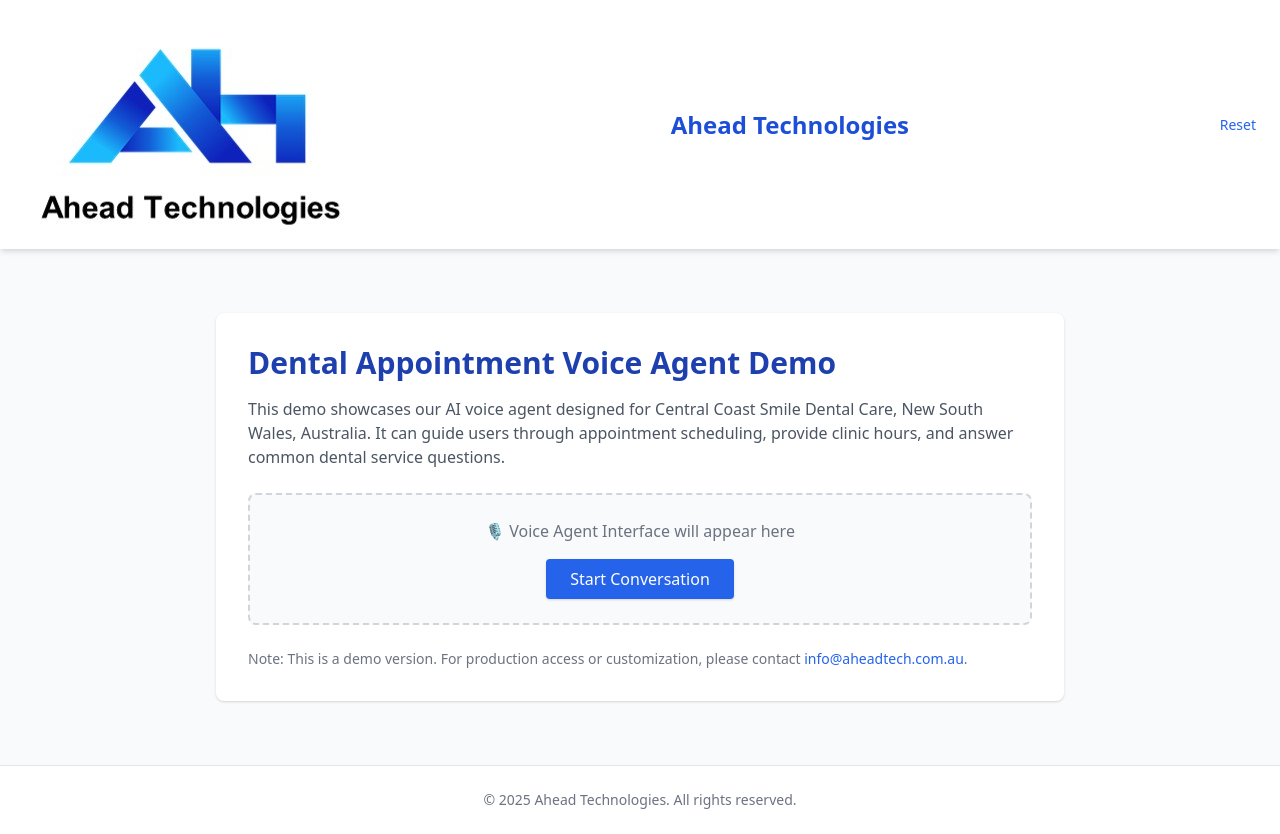
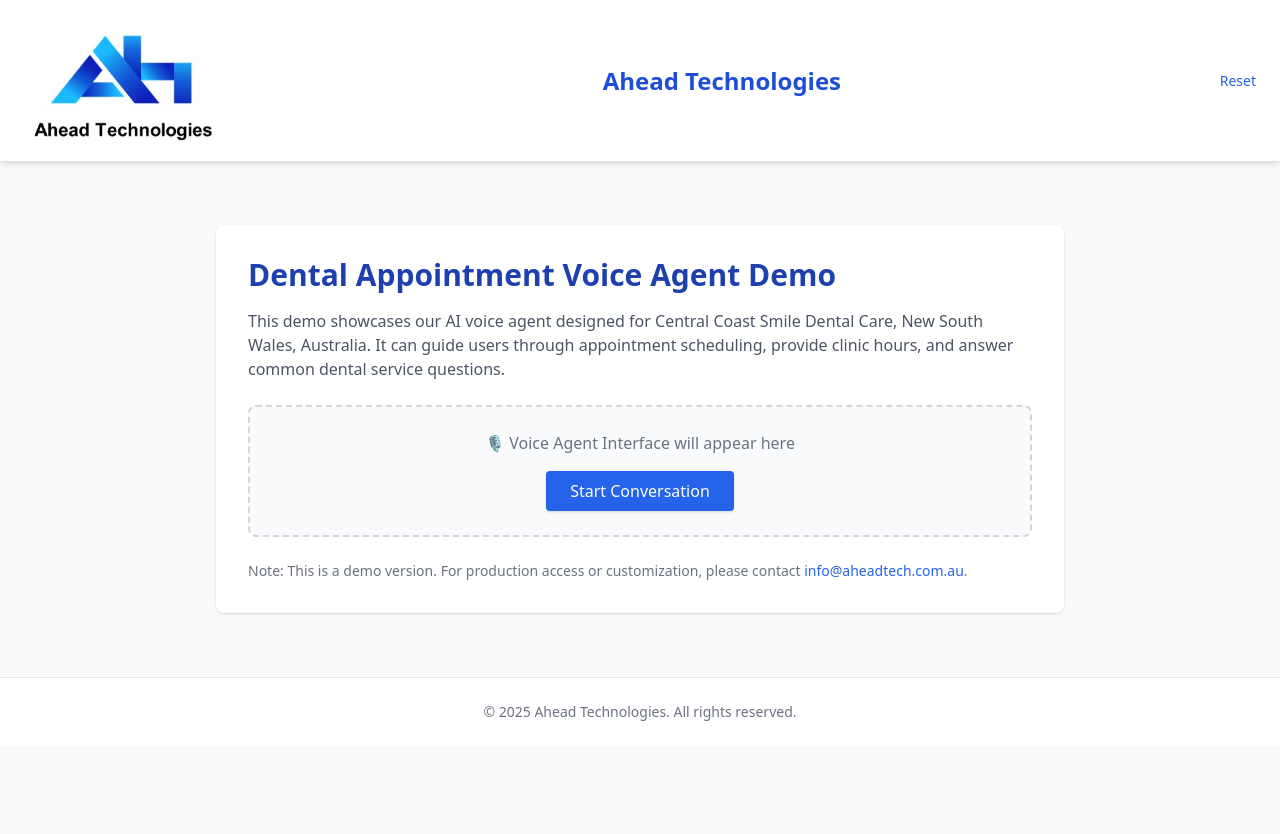
Before and after one commit to harjotsingh23208/aheadtech-com-au, a plain HTML site: page index.html in a window 1280 px wide. After the commit the page ends 800 px from the top, so only its background shows below. Drawn offline with nearby package versions, Linux system fonts and the light colour scheme.

Commit message:
Update index.html

```diff
--- a/index.html
+++ b/index.html
@@ -13,7 +13,7 @@
   <!-- Header -->
   <header class="bg-white shadow-md">
     <div class="max-w-7xl mx-auto px-6 py-4 flex justify-between items-center">
-	  <img src="Logo.jpg" alt="Logo" />
+	  <img src="Logo.jpg" width="200" height="200" alt="Logo" />
       <h1 class="text-2xl font-bold text-blue-700">Ahead Technologies</h1>
       <a href="index.html" class="text-sm text-blue-600 hover:underline">Reset</a>
     </div>
```
